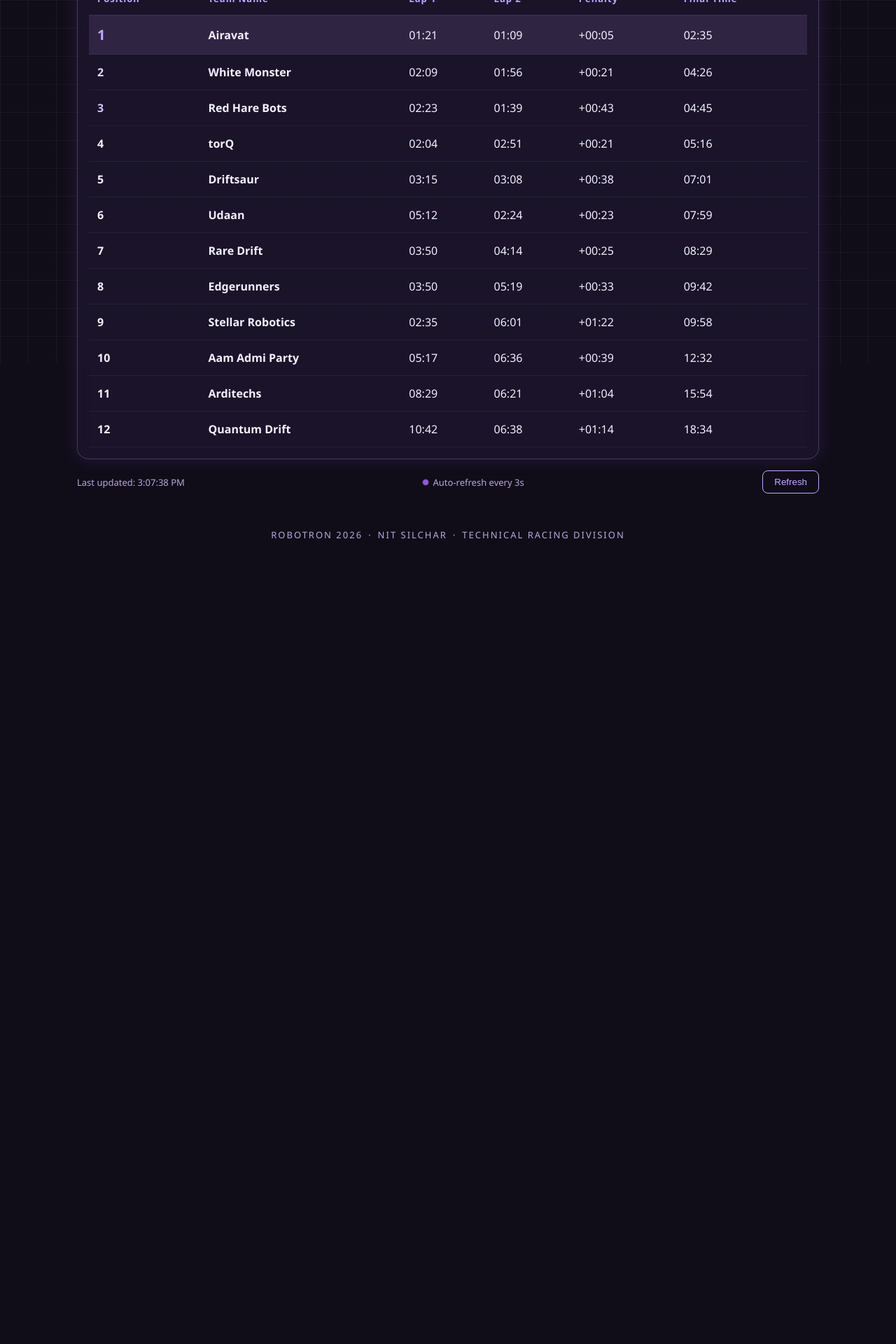
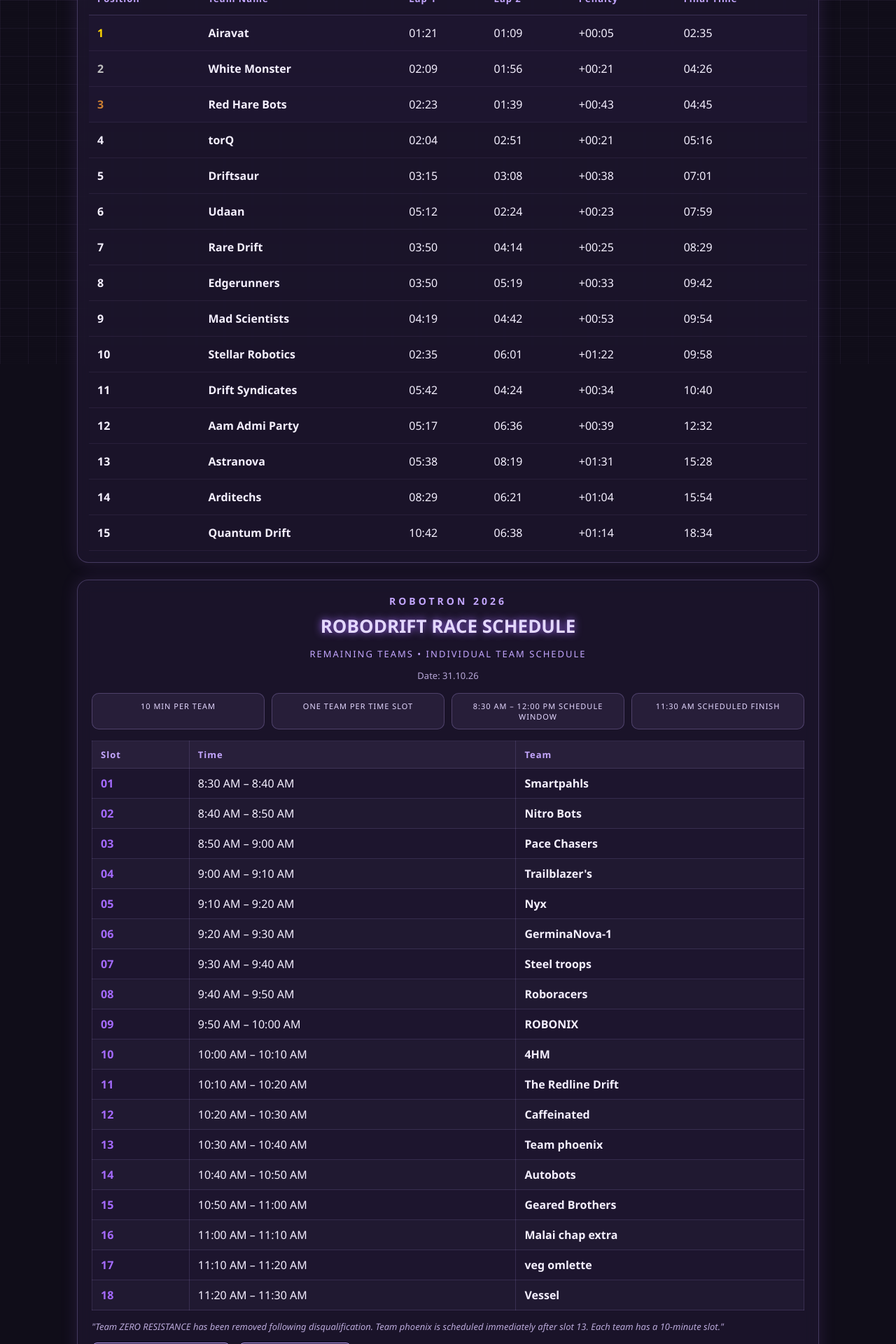
Before and after one commit to ahiron08/Robodrift-Leaderboard, a React (Vite) app: page / in a window 1280 px wide. Shown: the part 280-2200 px from the top of the page at 70% size. Before the commit the page ends 1083 px from the top, so only its background shows below. Built offline with nearby package versions, Linux system fonts and the light colour scheme.

Commit message:
schedule update

```diff
--- a/public/leaderboard.json
+++ b/public/leaderboard.json
@@ -85,6 +85,27 @@
       "lap1": 312,
       "lap2": 144,
       "penaltyTime": 23
+    },
+    {
+      "teamId": 13,
+      "teamName": "Mad Scientists",
+      "lap1": 259,
+      "lap2": 282,
+      "penaltyTime": 53
+    },
+    {
+      "teamId": 14,
+      "teamName": "Drift Syndicates",
+      "lap1": 342,
+      "lap2": 264,
+      "penaltyTime": 34
+    },
+    {
+      "teamId": 15,
+      "teamName": "Astranova",
+      "lap1": 338,
+      "lap2": 499,
+      "penaltyTime": 91
     }
   ]
 }
--- a/src/App.jsx
+++ b/src/App.jsx
@@ -1,6 +1,7 @@
 import React, { useEffect, useState, useCallback } from 'react';
 import Header from './components/Header';
 import Leaderboard from './components/Leaderboard';
+import Schedule from './components/Schedule';
 import Footer from './components/Footer';
 import { sortLeaderboard, assignPositions } from './utils/leaderboardUtils';
 import './styles.css';
@@ -54,7 +55,13 @@ export default function App() {
         {error && <div className="status error">Error: {error}</div>}
 
         {!loading && !error && (
+           <>
+
           <Leaderboard completed={completed} incomplete={incomplete} />
+              <Schedule />
+
+           </>
+
         )}
 
         <div className="status-bar">
--- /dev/null
+++ b/src/components/Schedule.jsx
@@ -0,0 +1,82 @@
+import React from 'react';
+import './schedule.css';
+
+const SLOTS = [
+  { slot: '01', time: '8:30 AM – 8:40 AM', team: "Smartpahls" },
+  { slot: '02', time: '8:40 AM – 8:50 AM', team: "Nitro Bots" },
+  { slot: '03', time: '8:50 AM – 9:00 AM', team: "Pace Chasers" },
+  { slot: '04', time: '9:00 AM – 9:10 AM', team: "Trailblazer's" },
+  { slot: '05', time: '9:10 AM – 9:20 AM', team: "Nyx" },
+  { slot: '06', time: '9:20 AM – 9:30 AM', team: "GerminaNova-1" },
+  { slot: '07', time: '9:30 AM – 9:40 AM', team: "Steel troops" },
+  { slot: '08', time: '9:40 AM – 9:50 AM', team: "Roboracers" },
+  { slot: '09', time: '9:50 AM – 10:00 AM', team: "ROBONIX" },
+  { slot: '10', time: '10:00 AM – 10:10 AM', team: "4HM" },
+  { slot: '11', time: '10:10 AM – 10:20 AM', team: "The Redline Drift" },
+  { slot: '12', time: '10:20 AM – 10:30 AM', team: "Caffeinated" },
+  { slot: '13', time: '10:30 AM – 10:40 AM', team: "Team phoenix" },
+  { slot: '14', time: '10:40 AM – 10:50 AM', team: "Autobots" },
+  { slot: '15', time: '10:50 AM – 11:00 AM', team: "Geared Brothers" },
+  { slot: '16', time: '11:00 AM – 11:10 AM', team: "Malai chap extra" },
+  { slot: '17', time: '11:10 AM – 11:20 AM', team: "veg omlette" },
+  { slot: '18', time: '11:20 AM – 11:30 AM', team: "Vessel" },
+];
+
+const CARDS = [
+  '10 MIN PER TEAM',
+  'ONE TEAM PER TIME SLOT',
+  '8:30 AM – 12:00 PM SCHEDULE WINDOW',
+  '11:30 AM SCHEDULED FINISH',
+];
+
+export default function Schedule() {
+  const base = import.meta.env.BASE_URL;
+  return (
+    <section className="schedule-panel">
+      <div className="schedule-heading">
+        <h2>ROBOTRON 2026</h2>
+        <h3>ROBODRIFT RACE SCHEDULE</h3>
+        <p className="schedule-subtitle">REMAINING TEAMS • INDIVIDUAL TEAM SCHEDULE</p>
+        <p className="schedule-date">Date: 31.10.26</p>
+      </div>
+
+      <div className="info-cards">
+        {CARDS.map((c) => (
+          <div className="info-card" key={c}>{c}</div>
+        ))}
+      </div>
+
+      <table className="schedule-table">
+        <thead>
+          <tr>
+            <th>Slot</th>
+            <th>Time</th>
+            <th>Team</th>
+          </tr>
+        </thead>
+        <tbody>
+          {SLOTS.map((s, i) => (
+            <tr key={s.slot} className={i % 2 === 0 ? 'even' : 'odd'}>
+              <td className="slot-num">{s.slot}</td>
+              <td className="slot-time">{s.time}</td>
+              <td className="slot-team">{s.team}</td>
+            </tr>
+          ))}
+        </tbody>
+      </table>
+
+      <p className="schedule-note">
+        "Team ZERO RESISTANCE has been removed following disqualification. Team phoenix is scheduled immediately after slot 13. Each team has a 10-minute slot."
+      </p>
+
+      <div className="pdf-actions">
+        <a className="pdf-btn" href={`${base}robodrift-schedule.pdf`} target="_blank" rel="noreferrer">VIEW FULL SCHEDULE</a>
+        <a className="pdf-btn" href={`${base}robodrift-schedule.pdf`} download>DOWNLOAD PDF</a>
+      </div>
+
+      <div className="pdf-viewer">
+        <iframe src={`${base}robodrift-schedule.pdf`} title="Schedule PDF" />
+      </div>
+    </section>
+  );
+}
--- /dev/null
+++ b/src/components/schedule.css
@@ -0,0 +1,34 @@
+.schedule-panel {
+  margin-top: 24px;
+  background: rgba(36,26,56,0.55);
+  backdrop-filter: blur(10px);
+  border: 1px solid rgba(196,167,255,0.25);
+  border-radius: 16px;
+  padding: 20px;
+  box-shadow: 0 0 24px rgba(165,107,255,0.15);
+}
+.schedule-heading { text-align: center; margin-bottom: 16px; }
+.schedule-heading h2 { color: var(--lavender); letter-spacing: 4px; font-size: 14px; margin: 0; }
+.schedule-heading h3 { color: var(--soft-lav); font-size: 26px; margin: 8px 0; text-shadow: 0 0 12px var(--neon); }
+.schedule-subtitle { color: var(--lavender); letter-spacing: 2px; font-size: 13px; }
+.schedule-date { color: #b9a8d9; font-size: 13px; margin-top: 4px; }
+.info-cards { display: grid; grid-template-columns: repeat(4, 1fr); gap: 10px; margin: 16px 0; }
+.info-card { background: rgba(196,167,255,0.08); border: 1px solid rgba(196,167,255,0.25); border-radius: 10px; padding: 10px; text-align: center; font-size: 11px; letter-spacing: 1px; color: var(--soft-lav); }
+.schedule-table { width: 100%; border-collapse: collapse; margin-top: 8px; }
+.schedule-table th, .schedule-table td { padding: 10px 12px; text-align: left; border: 1px solid rgba(196,167,255,0.15); }
+.schedule-table th { color: var(--lavender); font-size: 13px; letter-spacing: 1px; background: rgba(196,167,255,0.08); }
+.schedule-table tbody tr.even { background: rgba(36,26,56,0.4); }
+.schedule-table tbody tr.odd { background: rgba(196,167,255,0.04); }
+.schedule-table tbody tr:hover { background: rgba(196,167,255,0.12); transition: background 0.2s; }
+.slot-num { font-weight: 700; color: var(--neon); }
+.slot-team { font-weight: 600; color: var(--text); }
+.schedule-note { margin-top: 14px; color: #b9a8d9; font-size: 13px; font-style: italic; }
+.pdf-actions { display: flex; gap: 12px; margin-top: 14px; flex-wrap: wrap; }
+.pdf-btn { background: transparent; border: 1px solid var(--lavender); color: var(--lavender); padding: 8px 16px; border-radius: 8px; text-decoration: none; transition: all 0.2s; }
+.pdf-btn:hover { background: var(--lavender); color: var(--bg); }
+.pdf-viewer { margin-top: 14px; }
+.pdf-viewer iframe { width: 100%; height: 500px; border: 1px solid rgba(196,167,255,0.2); border-radius: 10px; }
+@media (max-width: 768px) {
+  .info-cards { grid-template-columns: repeat(2, 1fr); }
+  .pdf-viewer iframe { height: 300px; }
+}
--- a/src/styles.css
+++ b/src/styles.css
@@ -63,10 +63,12 @@ header, main, footer { position: relative; z-index: 2; }
 .col-time { font-variant-numeric: tabular-nums; }
 .col-total { font-weight: 700; color: var(--soft-lav); font-size: 18px; }
 
-.row-first { background: rgba(196,167,255,0.12); }
-.row-first .col-pos { color: var(--lavender); font-size: 20px; }
-.row-second .col-pos { color: var(--soft-lav); }
-.row-third .col-pos { color: #d4c4ff; }
+.row-first { background: rgba(36,26,56,0.4); }
+.row-first .col-pos { color: #FFD700; }
+.row-second { background: rgba(36,26,56,0.4); }
+.row-second .col-pos { color: #C0C0C0; }
+.row-third { background: rgba(36,26,56,0.4); }
+.row-third .col-pos { color: #CD7F32; }
 
 .mobile-card { display: none; }
 
--- a/vite.config.js
+++ b/vite.config.js
@@ -3,6 +3,6 @@ import { defineConfig } from 'vite'
 
 // https://vite.dev/config/
 export default defineConfig({
-  base: '/',
+  base: '/Robodrift-Leaderboard/',
   plugins: [react()],
 })
```
Also changed, not shown: 1 other file (tests, documents, lock files or other folders).
